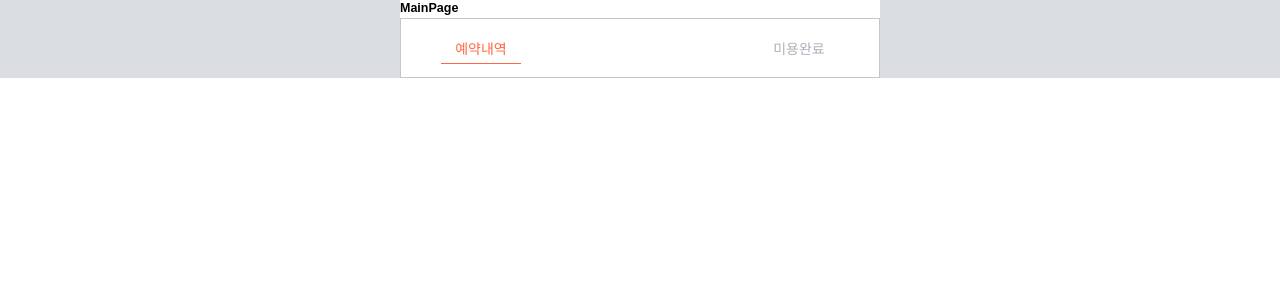
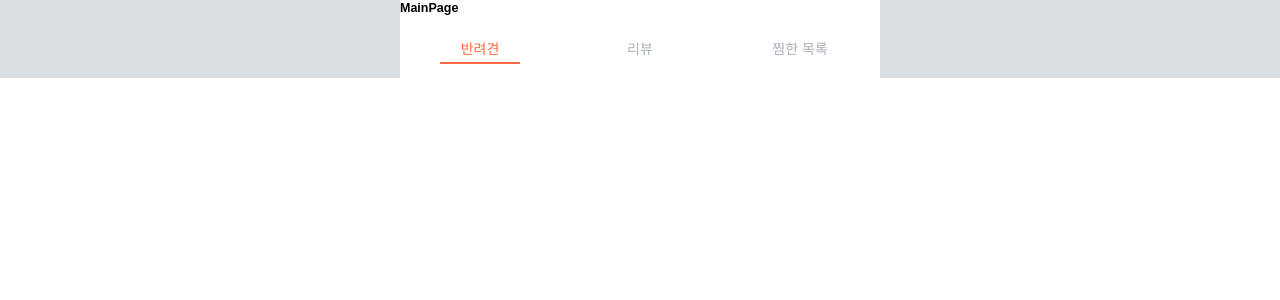
Before and after one commit to Lets-Be-Friendly-Team/daeng-ggu-frontend, a React (Vite) app: page / in a window 1280 px wide. Shown: the top 300 px of the page. Built offline with nearby package versions, Linux system fonts and the light colour scheme.

Commit message:
feat: border에 대한 애니메이션 적용

```diff
--- a/src/components/_common/CategoryTab.tsx
+++ b/src/components/_common/CategoryTab.tsx
@@ -1,3 +1,5 @@
+import { useEffect, useRef, useState } from 'react';
+
 interface ITab {
   label: string;
   onClick: () => void;
@@ -8,20 +10,44 @@ interface ITabProps {
 }
 
 const CategoryTab = ({ tabs, activeIndex }: ITabProps) => {
+  const [indicatorOffset, setIndicatorOffset] = useState(0);
+  const containerRef = useRef<HTMLDivElement>(null);
+
+  useEffect(() => {
+    if (containerRef.current) {
+      const buttons = containerRef.current.children;
+      if (buttons[activeIndex]) {
+        const button = buttons[activeIndex] as HTMLElement;
+        setIndicatorOffset(button.offsetLeft);
+      }
+    }
+  }, [activeIndex]);
+
   return (
-    <div className='flex h-[60px] flex-col justify-center border text-slate-950'>
-      <div className='flex justify-between px-[40px] align-middle'>
+    <div className='flex h-[60px] flex-col justify-center'>
+      <div ref={containerRef} className='relative flex justify-between px-[40px] align-middle'>
         {tabs.map((tab, index) => (
           <div
             key={index}
-            className={`flex h-[33px] w-[80px] justify-center py-[8px] text-sub_h2 text-gray-300 ${activeIndex === index ? 'border-b border-primary text-primary' : ''}`}
+            className={`flex h-[33px] w-[80px] justify-center py-[8px] text-sub_h2 ${
+              activeIndex === index ? 'text-primary' : 'text-gray-300'
+            }`}
             onClick={tab.onClick}
           >
             {tab.label}
           </div>
         ))}
+
+        <div
+          className='absolute bottom-0 h-[2px] bg-primary transition-all duration-300 ease-in-out'
+          style={{
+            width: '80px',
+            left: `${indicatorOffset}px`,
+          }}
+        ></div>
       </div>
     </div>
   );
 };
+
 export default CategoryTab;
--- a/src/pages/MainPage/MainPage.tsx
+++ b/src/pages/MainPage/MainPage.tsx
@@ -5,8 +5,9 @@ import CategoryTab from '@/components/_common/categoryTab';
 const MainPage = () => {
   const [activeIndex, setActiveIndex] = useState<number>(0);
   const tabs = [
-    { label: '예약내역', onClick: () => setActiveIndex(0) },
-    { label: '미용완료', onClick: () => setActiveIndex(1) },
+    { label: '반려견', onClick: () => setActiveIndex(0) },
+    { label: '리뷰', onClick: () => setActiveIndex(1) },
+    { label: '찜한 목록', onClick: () => setActiveIndex(2) },
   ];
   return (
     <div>
```
